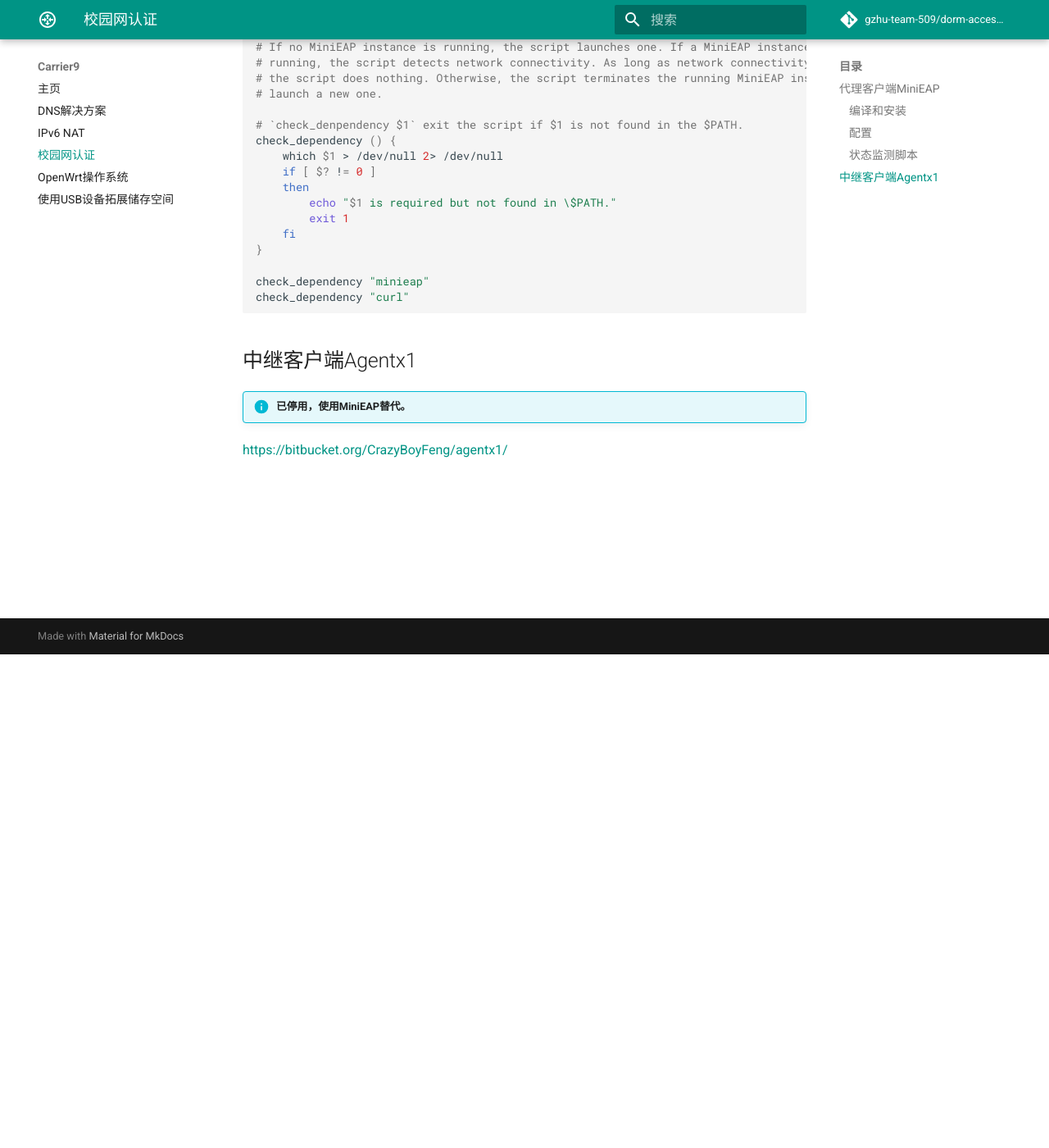
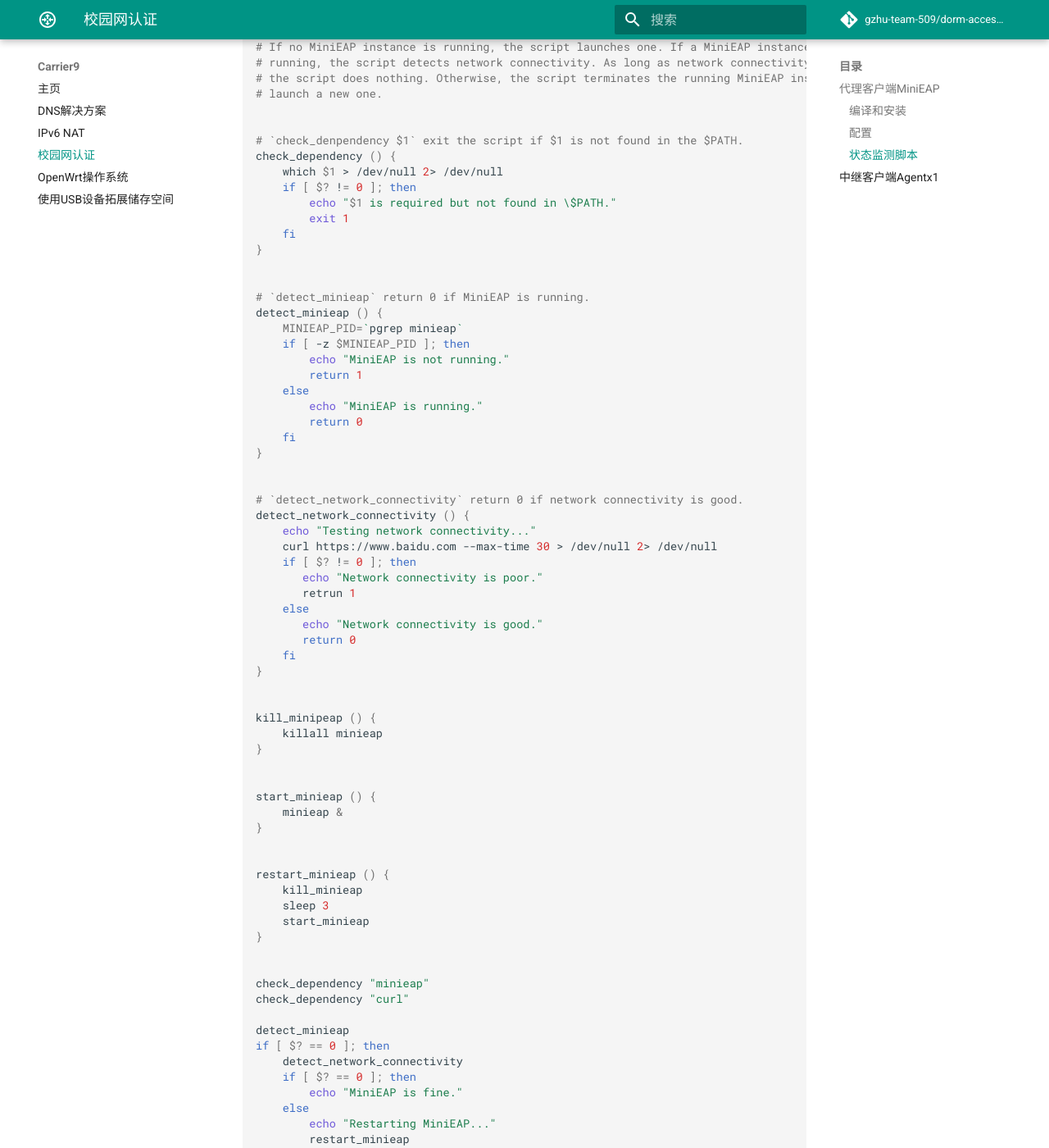
Before and after one commit to gzhu-team-509/Carrier9-info, an MkDocs documentation site: the page built from docs/MiniEAP.md, in a window 1280 px wide and 1400 px high, scrolled down 602 px. Shown: the whole window at 82% size. Built offline with MkDocs 1.6.1 and Material for MkDocs 9.7.7, drawn with Linux system fonts in a browser that asks for light colours; comment, search, counter and statistics services are not loaded; some of the changed text lies outside the part shown.

Commit message:
更新状态监测脚本

````diff
--- a/docs/MiniEAP.md
+++ b/docs/MiniEAP.md
@@ -26,18 +26,79 @@
 # the script does nothing. Otherwise, the script terminates the running MiniEAP instance and
 # launch a new one.
 
+
 # `check_denpendency $1` exit the script if $1 is not found in the $PATH.
 check_dependency () {
     which $1 > /dev/null 2> /dev/null
-    if [ $? != 0 ]
-    then
+    if [ $? != 0 ]; then
         echo "$1 is required but not found in \$PATH."
         exit 1
     fi
 }
 
+
+# `detect_minieap` return 0 if MiniEAP is running.
+detect_minieap () {
+    MINIEAP_PID=`pgrep minieap`
+    if [ -z $MINIEAP_PID ]; then
+        echo "MiniEAP is not running."
+        return 1
+    else
+        echo "MiniEAP is running."
+        return 0
+    fi
+}
+
+
+# `detect_network_connectivity` return 0 if network connectivity is good.
+detect_network_connectivity () {
+    echo "Testing network connectivity..."
+    curl https://www.baidu.com --max-time 30 > /dev/null 2> /dev/null
+    if [ $? != 0 ]; then
+       echo "Network connectivity is poor."
+       retrun 1
+    else
+       echo "Network connectivity is good."
+       return 0
+    fi
+}
+
+
+kill_minipeap () {
+    killall minieap
+}
+
+
+start_minieap () {
+    minieap &
+}
+
+
+restart_minieap () {
+    kill_minieap
+    sleep 3
+    start_minieap
+}
+
+
 check_dependency "minieap"
 check_dependency "curl"
+
+detect_minieap
+if [ $? == 0 ]; then
+    detect_network_connectivity
+    if [ $? == 0 ]; then
+        echo "MiniEAP is fine."
+    else
+        echo "Restarting MiniEAP..."
+        restart_minieap
+    fi
+else
+    echo "Starting MiniEAP..."
+    start_minieap
+fi
+
+exit 0
 ```
 
 ## 中继客户端Agentx1
````
